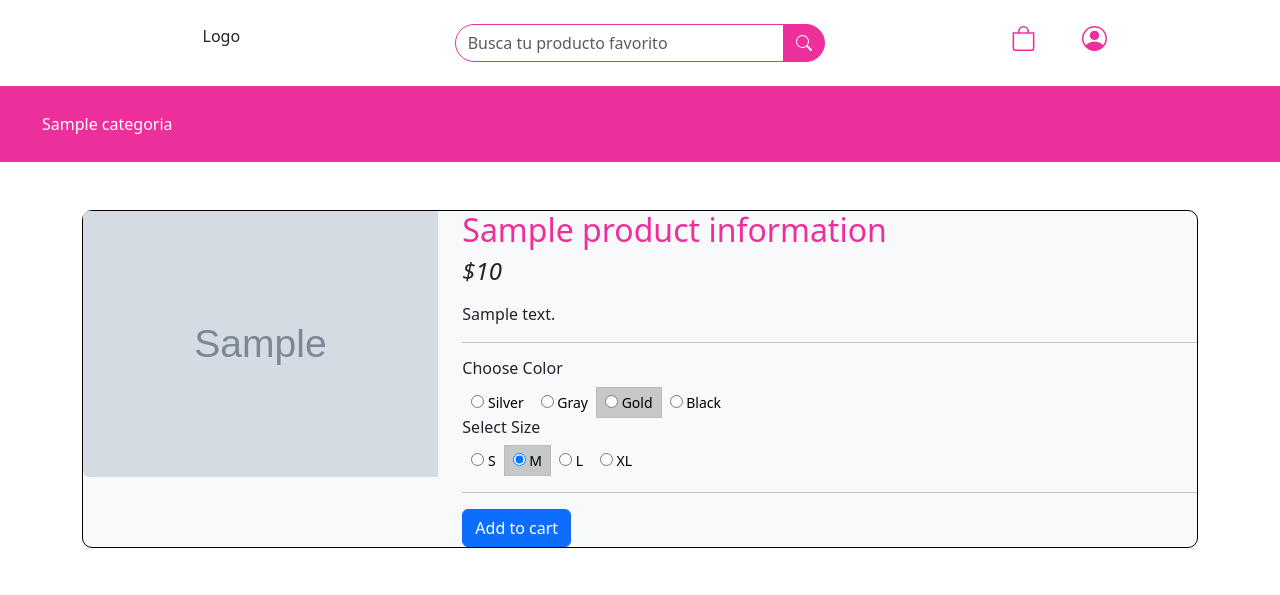
After one commit to Edwin-DEV-py/TopChoice_Cherry, a Django app: template TopChoice/templates/tienda/detalle.html in a window 1280 px wide. The commit adds this page. Shown: the top 595 px of the page. Run offline with Django 4.2, Linux system fonts and the light colour scheme; the template is opened without the code that fills it: most values are stand-ins (such as "Sample title", 1, 10 or a date in 2020); grey boxes marked "Sample" are stand-in pictures.

Commit message:
navegacion de detalle d eproductos y categorias

```diff
--- a/TopChoice/Productos/urls.py
+++ b/TopChoice/Productos/urls.py
@@ -3,5 +3,6 @@ from . import views
 
 urlpatterns = [
     path('',views.store,name="store"),
-    path('<slug:category_slug>',views.store, name='product_x_category')
+    path('<slug:category_slug>',views.store, name='product_per_category'),
+    path('<slug:category_slug>/<slug:product_slug>',views.product_information,name='product_information'),
 ]
--- a/TopChoice/TopChoice/settings.py
+++ b/TopChoice/TopChoice/settings.py
@@ -68,6 +68,7 @@ TEMPLATES = [
                 'django.template.context_processors.request',
                 'django.contrib.auth.context_processors.auth',
                 'django.contrib.messages.context_processors.messages',
+                'Categorias.context.menu_links',#accemos publico esta funcion
             ],
         },
     },
--- /dev/null
+++ b/TopChoice/TopChoice/static/css/detalle.css
@@ -0,0 +1,7 @@
+.informacion{
+    text-align: start;
+}
+.caja{
+    border: 1px solid black;
+    border-radius: 10px;
+}
--- a/TopChoice/TopChoice/views.py
+++ b/TopChoice/TopChoice/views.py
@@ -1,5 +1,5 @@
 from django.shortcuts import render
-from Categorias.models import Category
+from Categorias.models import Category, SubCategory
 
 def header(request):
     categorias = Category.objects.all()
--- a/TopChoice/templates/header.html
+++ b/TopChoice/templates/header.html
@@ -45,9 +45,9 @@
                       </button>
                       <div class="collapse navbar-collapse" id="navbarNav">
                         <ul class="navbar-nav nav justify-content-center">
-                        {% for categorias in categorias %}
+                        {% for Categorias in links %}
                           <li class="nav-item">
-                            <a class="nav-link active" aria-current="page" href="#">{{ categorias.category_name }}</a>
+                            <a class="nav-link active" aria-current="page" href="{{ Categorias.get_url }}">{{ Categorias.category_name }}</a>
                           </li>
                         {% endfor %}
                         </ul>
--- /dev/null
+++ b/TopChoice/templates/tienda/detalle.html
@@ -0,0 +1,66 @@
+{% extends 'index.html' %}
+{% load static %}
+{% block head%}
+    <link rel="stylesheet" href="{% static 'css/detalle.css' %}">
+    <title>Detalle</title>
+{% endblock %}
+{% block content %}
+{% include 'header.html' %}
+<div class="container text-center py-5">
+    <div class="caja bg-light">
+        <div class="row">
+            <div class="col-sm col-md-4">
+                <img src="{{ product_information.product_image_stock.url }}" alt="" class="img-fluid rounded-start">
+            </div>
+            <div class="col-sm informacion">
+                <h2 class="title">{{ product_information.product_name }}</h2>
+                <div class="mb-3">
+                    <var class="price h4">${{ product_information.price }}</var>
+                </div>
+                <p>{{ product_information.description }}</p>
+                <hr>
+                <div class="row">
+                    <div class="item-option-select">
+                        <h6>Choose Color</h6>
+                        <div class="btn-group btn-group-sm btn-group-toggle" data-toggle="buttons">
+                          <label class="btn btn-light">
+                            <input type="radio" name="radio_color"> Silver
+                          </label>
+                          <label class="btn btn-light">
+                            <input type="radio" name="radio_color" > Gray
+                          </label>
+                          <label class="btn btn-light active">
+                            <input type="radio" name="radio_color checked"> Gold
+                          </label>
+                          <label class="btn btn-light">
+                            <input type="radio" name="radio_color"> Black
+                          </label>
+                        </div>
+                    </div>
+                </div> <!-- row.// -->
+                <div class="row">
+                    <div class="item-option-select">
+                        <h6>Select Size</h6>
+                        <div class="btn-group btn-group-sm btn-group-toggle" data-toggle="buttons">
+                          <label class="btn btn-light">
+                            <input type="radio" name="radio_color"> S
+                          </label>
+                          <label class="btn btn-light active">
+                            <input type="radio" name="radio_color" checked> M
+                          </label>
+                          <label class="btn btn-light">
+                            <input type="radio" name="radio_color"> L
+                          </label>
+                          <label class="btn btn-light">
+                            <input type="radio" name="radio_color"> XL
+                          </label>
+                        </div>
+                    </div>
+                </div>
+                <hr>
+            <a href="./product-detail.html" class="btn  btn-primary"> <span class="text">Add to cart</span> <i class="fas fa-shopping-cart"></i>  </a>
+            </div>
+        </div>
+    </div>
+</div>
+{% endblock %}
```
Also changed, not shown: TopChoice/Productos/views.py (+17 -1 lines), TopChoice/templates/tienda/tienda.html (+5 -3 lines).
